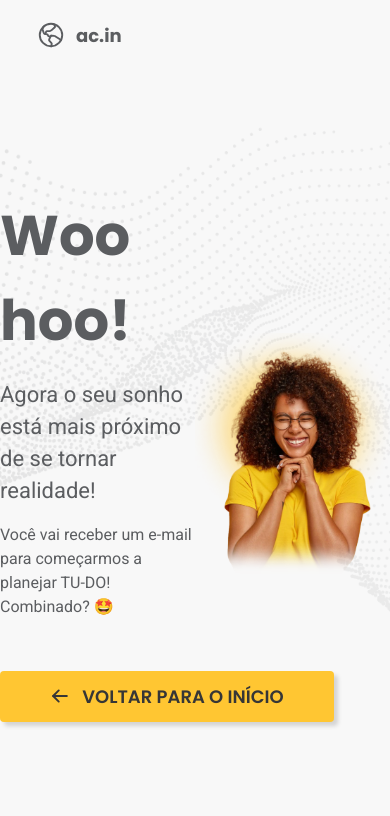
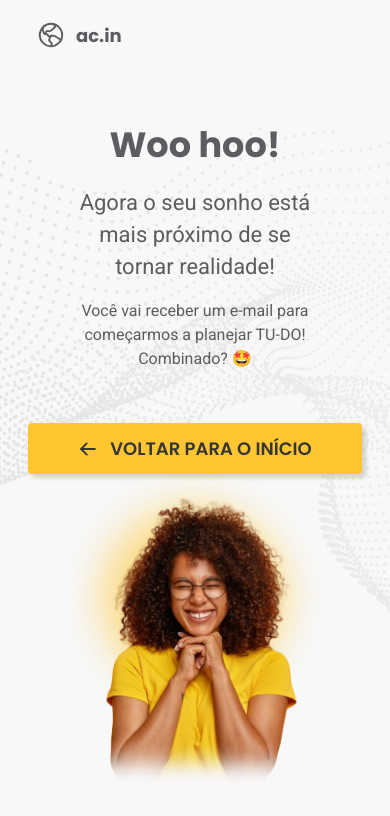
Before and after one commit to mmanaclara/ac.in, a React (Vite) app: page /success in a window 390 px wide. Shown: the top 816 px of the page. Built offline with nearby package versions, Linux system fonts and the light colour scheme.

Commit message:
feat: responsive success page

```diff
--- a/src/components/DestinationForm/index.tsx
+++ b/src/components/DestinationForm/index.tsx
@@ -17,8 +17,8 @@ export function DestinationForm() {
   const { cities } = useCities('/city')
 
   const [language, setLanguage] = useState(null)
-  const [selectedCountry, setSelectedCountry] = useState(null);
-  const [selectedCity, setSelectedCity] = useState(null);
+  const [selectedCountry, setSelectedCountry] = useState<any>([]);
+  const [selectedCity, setSelectedCity] = useState<any>([]);
 
   const customStyles = {
     option: (provided: any, state: { isSelected: any, isFocused: any }) => ({
@@ -44,13 +44,51 @@ export function DestinationForm() {
   }
 
   const form = useRef<any>();
-  console.log(language)
+
+  const navigate = useNavigate();
+
+  const countryCodes = countries.map(({ value }: any) => value) //Códigos dos países
+  console.log(countryCodes)
+
+  console.log(selectedCity["value"])
+
+  const selectedCountryValue = selectedCountry.filter(({ value }: any) => value) //Códigos dos países
+  // console.log(selectedCountryValue.map((item: any) => item.value))
+
+  const selectedCountryValueReal = selectedCountryValue[0]?.value
+
+  // const cityCountryCodes = cities.map(({ value }: any) => value)
+  // console.log(cityCountryCodes)
+
+  // const cityName = cities.map(({ label }) => label);
+  // console.log(cityName)
+
+  const filteredCities = cities.filter(({ value }: any) => value.countryCode === selectedCountryValueReal)
+  console.log({filteredCities})
 
   function handleSendDestination() {
     navigate('/success')
   }
 
-  const navigate = useNavigate();
+  const isSubmitDisabled = !selectedCountry
+
+  function handleCountryChanges(values: any) {
+    const countryCodes = values.map(({ value }: any) => value);
+
+    const filteredCities = cities
+      .filter(({ countryCode }: any) => countryCodes.includes(countryCode))
+
+    if (!filteredCities) {
+      setSelectedCity([{ value: 'Capital', label: 'Capital' }]);
+    } else {
+      setSelectedCity(filteredCities);
+    }
+  }
+
+  function handleCityChange(values: any) {
+    const cityName = values.map(({ label }: any) => label);
+    setSelectedCity((prevState: any) => ({ ...prevState, city: cityName }));
+  }
 
   return (
     <FormContainer onSubmit={handleSendDestination} ref={form}>
@@ -89,7 +127,8 @@ export function DestinationForm() {
                 <Select
                   name="countries"
                   isMulti
-                  defaultValue={selectedCountry}
+                  required
+                  value={selectedCountry}
                   onChange={(e: any) => setSelectedCountry(e)}
                   options={countries}
                   placeholder="Selecione um ou mais países"
@@ -117,7 +156,8 @@ export function DestinationForm() {
                 <Select
                   name="cities"
                   isMulti
-                  defaultValue={selectedCity}
+                  required
+                  value={selectedCity}
                   onChange={(e: any) => setSelectedCity(e)}
                   options={cities}
                   placeholder="Selecione um ou mais países"
@@ -137,11 +177,10 @@ export function DestinationForm() {
             </InputField>
         </label>
 
-        <Link to="/destination">
-          <SendUserInfoButton type="submit">
-            Enviar
-          </SendUserInfoButton>
-        </Link>
+        <SendUserInfoButton type="submit" disabled={isSubmitDisabled}>
+          Enviar
+        </SendUserInfoButton>
+
     </FormContainer>
   )
 }
--- a/src/docs/LanguageOptions.tsx
+++ b/src/docs/LanguageOptions.tsx
@@ -1,13 +1,11 @@
 export interface Languages {
     readonly value: string;
     readonly label: string;
-    readonly isFixed?: boolean;
-    readonly isSelected?: boolean;
   }
 
   export const languageOptions: readonly Languages[] = [
-    { value: 'ENG', label: 'Inglês', isFixed: true },
-    { value: 'CHI', label: 'Chinês', isSelected: true },
+    { value: 'ENG', label: 'Inglês' },
+    { value: 'CHI', label: 'Chinês' },
     { value: 'ESP', label: 'Espanhol' },
     { value: 'ITA', label: 'Italiano' },
     { value: 'FRA', label: 'Francês' },
--- a/src/hooks/useCities.ts
+++ b/src/hooks/useCities.ts
@@ -6,6 +6,7 @@ interface Cities<
   Option = unknown,
   IsMulti extends boolean = false,
 > {
+    label: any;
     name_ptbr: string;
     country_code: string;
   }
--- a/src/styles/pages/Success.ts
+++ b/src/styles/pages/Success.ts
@@ -6,6 +6,10 @@ export const SuccessContainer = styled.main`
     max-width: 1600px;
 
     display: flex;
+
+    @media (max-width: 545px) {
+       height: fit-content;
+    }
 `
 
 export const Wrapper = styled.div`
@@ -15,10 +19,22 @@ export const Wrapper = styled.div`
 
     max-width: min(118rem, 100%);
     margin-inline: auto;
+
+    @media (max-width: 912px) {
+        flex-direction: column;
+        max-height: min(100rem, 100%);
+        justify-content: center;
+        margin-block: auto;
+        text-align: center;
+    }
+
+    @media (max-width: 545px) {
+        padding-block: 4.8rem;
+    }
 `
 
 export const TextContainer = styled.div`
-width: 50%;
+    width: 45%;
     display: flex;
     flex-direction: column;
     gap: 1.6rem;
@@ -64,11 +80,42 @@ width: 50%;
             transform: translateY(1.1);
         }
     }
+
+    @media (max-width: 912px) {
+        h1 {
+            font-size: 5rem;
+        }
+
+        a {
+            align-self: center;
+        }
+    }
+
+    @media (max-width: 545px) {
+        width: 65%;
+
+        h1 {
+            font-size: 9vw;
+        }
+    }
+
+    @media (max-width: 375px) {
+        a {
+            width: 28rem;
+        }
+    }
 `
 
 export const ImageContainer = styled.div`
+    width: 45%;
+
     img {
         width: 100%;
         max-width: 36rem;
     }
+
+    @media (max-width: 912px) {
+        width: 65%;
+    }
+
 `
```
